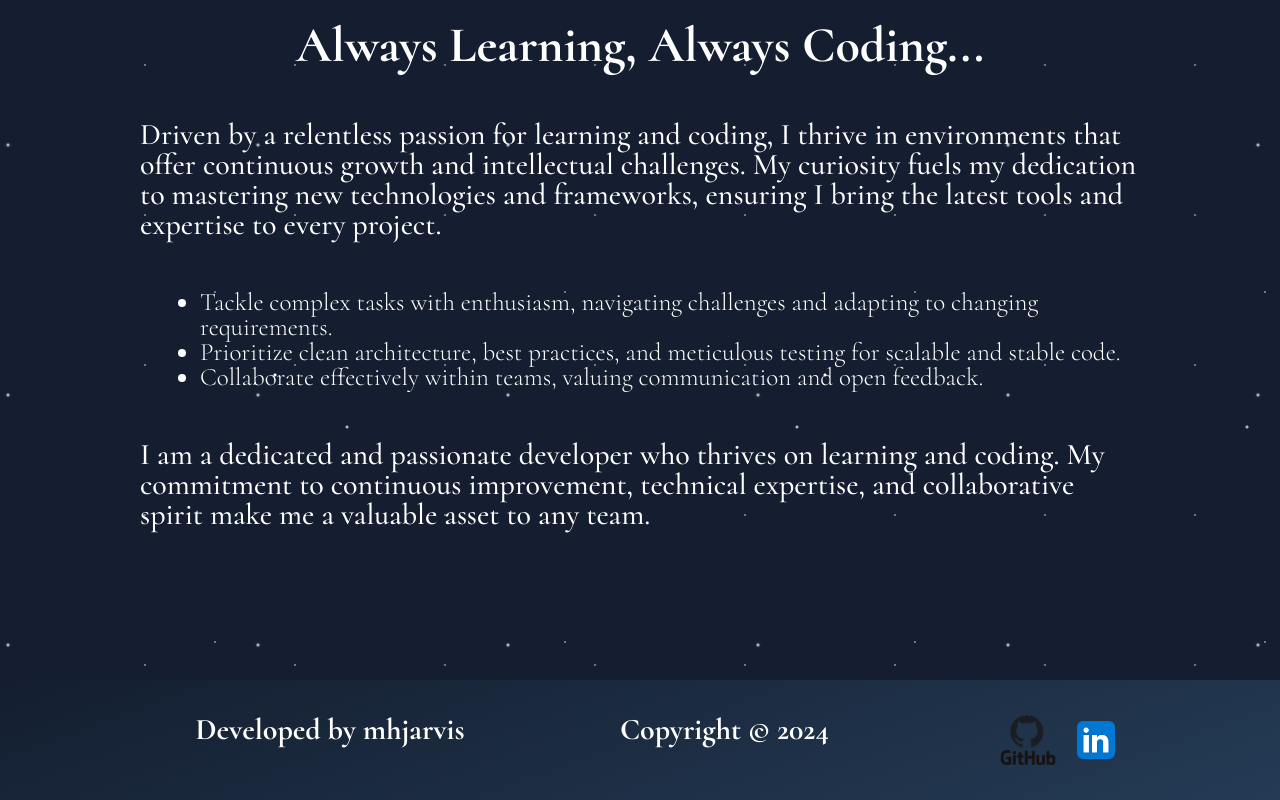
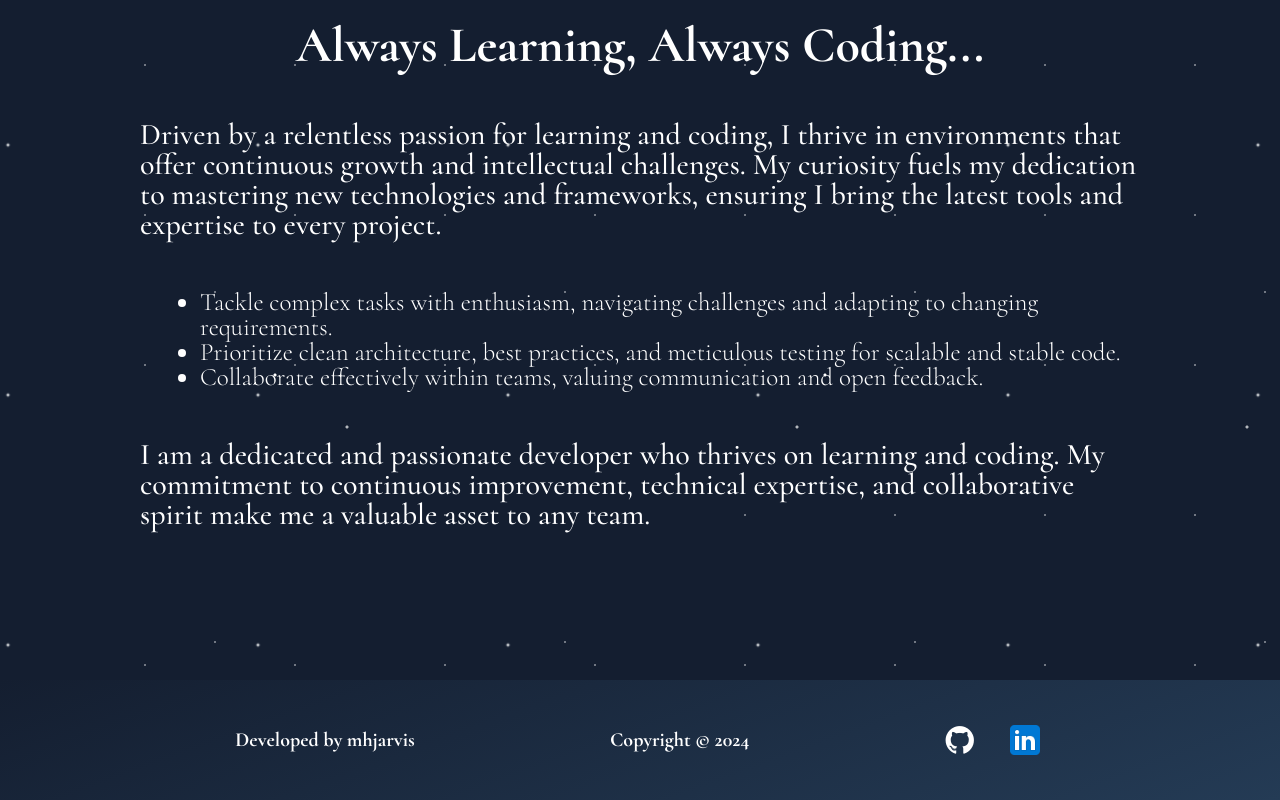
Before and after one commit to mhjarvis/Portfolio, a website built with webpack: page dist/index.html in a window 1280 px wide. Shown: the part 1000-1800 px from the top of the page. Built offline with nearby package versions, Linux system fonts and the light colour scheme.

Commit message:
Fix footer spacing and center vertically

```diff
--- a/dist/index.html
+++ b/dist/index.html
@@ -105,7 +105,7 @@
             <p class="developed-by">Developed by mhjarvis</p>
             <p class="copyright">Copyright &copy; 2024</p>
             <div class="my-links">
-                <img src="./images/github.png" alt="github-image" class="github-img">
+                <i class="devicon-github-original" id="github-footer"></i>
                 <img src="./images/linkedin-96.png" alt="linkedin-image" class="linkedin-img">
             </div>
         </div>
--- a/dist/styles.css
+++ b/dist/styles.css
@@ -221,7 +221,7 @@ main {
 /*************************************/
 
 footer {
-    font-size: 3rem;
+    font-size: 2rem;
     position: relative;
     width: 100vw;
     height: 120px;
@@ -236,18 +236,22 @@ footer {
 .footer-container {
     width: 1200px;
     display: flex;
+    align-items: center;
     justify-content: space-evenly;
 }
 
 .my-links {
     display: flex;
+    align-items: center;
+    justify-content: space-evenly;
     width: 100px;
     justify-content: space-between;
 }
 
-.my-links img {
-    height: 50px;
+.linkedin-img {
+    width: 40px;
 }
 
-
-/** TESTING ONLY **/
+#github-footer {
+    font-size: 30px;
+}
```
